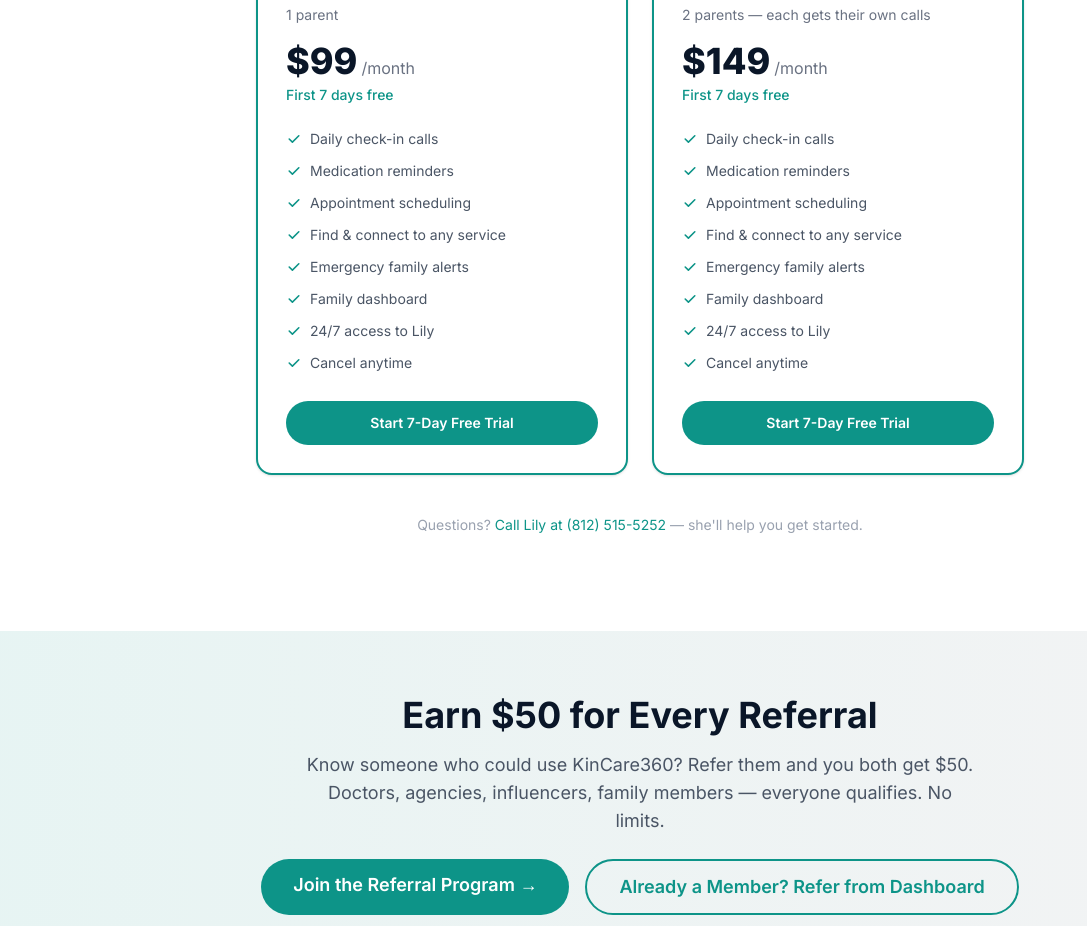
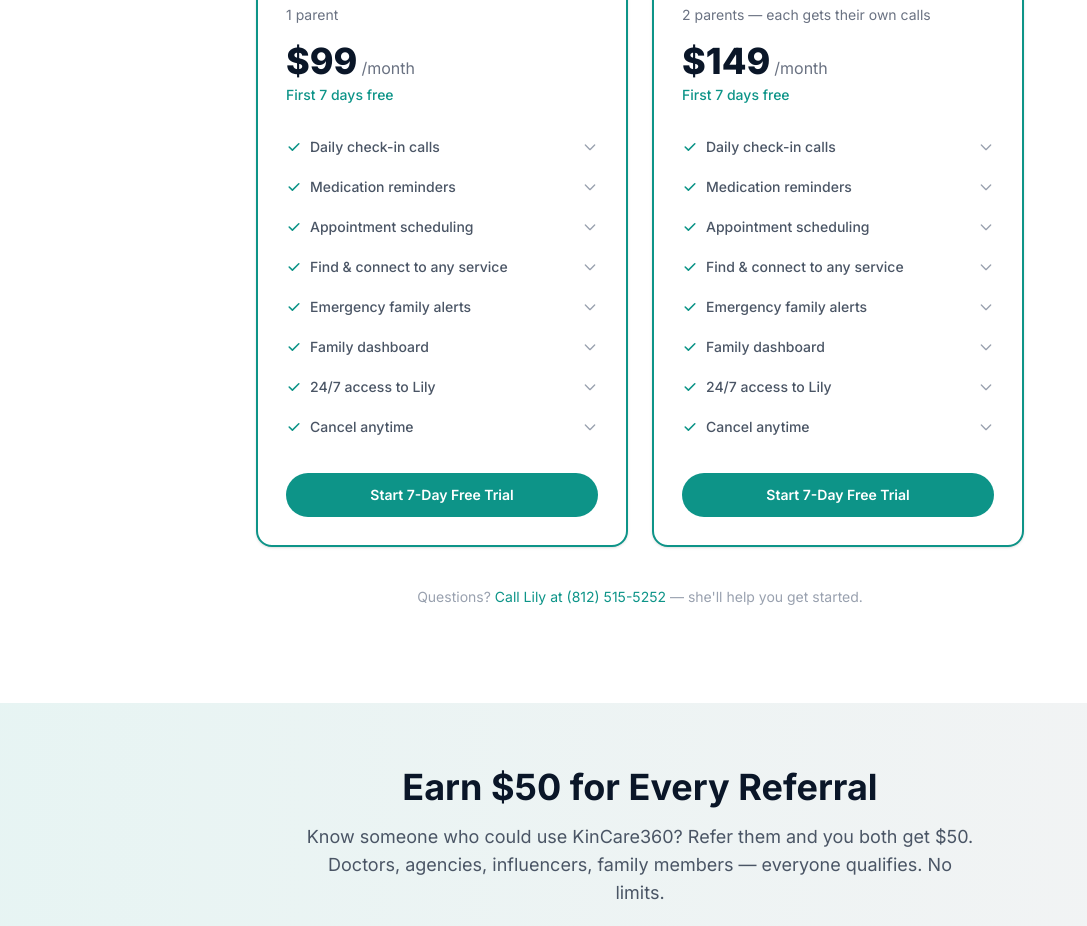
Before and after one commit to andreablule/kincare360, a Next.js app: page / in a window 1280 px wide. Shown: the part 3642-4568 px from the top of the page, without its empty margins (0-1087 px from the left). Built offline with nearby package versions, Linux system fonts and the light colour scheme.

Commit message:
feat: clickable service features in pricing cards with detailed explanations

```diff
--- a/src/components/Pricing.tsx
+++ b/src/components/Pricing.tsx
@@ -1,14 +1,40 @@
 "use client";
 
+import { useState } from "react";
+
 const features = [
-  "Daily check-in calls",
-  "Medication reminders",
-  "Appointment scheduling",
-  "Find & connect to any service",
-  "Emergency family alerts",
-  "Family dashboard",
-  "24/7 access to Lily",
-  "Cancel anytime",
+  {
+    name: "Daily check-in calls",
+    detail: "Every day, Lily calls your loved one at their preferred time. She asks how they're feeling, checks on their mood, and makes sure everything is okay. You get a summary after every call — so you always know how Mom or Dad is doing, even from miles away.",
+  },
+  {
+    name: "Medication reminders",
+    detail: "Lily calls at each scheduled medication time to remind your parent exactly which pills to take. Multiple reminders per day if needed. No more missed doses, no more guessing if they took their morning meds.",
+  },
+  {
+    name: "Appointment scheduling",
+    detail: "Lily helps coordinate and schedule medical appointments — from finding available times to confirming visits. She follows up before and after appointments to make sure nothing is missed.",
+  },
+  {
+    name: "Find & connect to any service",
+    detail: "Need a plumber? A pharmacy? A ride to the store? Your parent just tells Lily what they need. She searches, finds a local provider, and connects them directly by phone — no apps, no internet needed. Like having a personal assistant on call 24/7.",
+  },
+  {
+    name: "Emergency family alerts",
+    detail: "If Lily detects something concerning during a call — confusion, distress, a fall, or a missed check-in — your family is alerted instantly via text and email. Every second counts, and Lily makes sure you know right away.",
+  },
+  {
+    name: "Family dashboard",
+    detail: "A private online portal where you and your family can see daily call summaries, health trends, medication tracking, care notes, and more — all in real time. Invite unlimited family members so everyone stays in the loop.",
+  },
+  {
+    name: "24/7 access to Lily",
+    detail: "Your parent can call Lily anytime — day or night — at (812) 515-5252. Whether they need help, have a question, feel lonely, or just want to chat, Lily is always there. No hold times, no voicemail, no waiting.",
+  },
+  {
+    name: "Cancel anytime",
+    detail: "No contracts, no commitments, no cancellation fees. If KinCare360 isn't right for your family, cancel with one click from your dashboard. We believe you should stay because you love the service, not because you're locked in.",
+  },
 ];
 
 const plans = [
@@ -29,6 +55,12 @@ const plans = [
 ];
 
 export default function Pricing() {
+  const [expanded, setExpanded] = useState<string | null>(null);
+
+  function toggle(name: string) {
+    setExpanded(expanded === name ? null : name);
+  }
+
   return (
     <section id="pricing" className="bg-white py-16 md:py-24">
       <div className="max-w-4xl mx-auto px-4 sm:px-6 lg:px-8">
@@ -63,13 +95,29 @@ export default function Pricing() {
               </div>
               <p className="text-sm text-teal font-medium mt-1">First 7 days free</p>
 
-              <ul className="mt-6 space-y-3 flex-1">
+              <ul className="mt-6 space-y-1 flex-1">
                 {features.map((f) => (
-                  <li key={f} className="flex items-start gap-2 text-sm text-gray-600">
-                    <svg className="w-4 h-4 text-teal flex-shrink-0 mt-0.5" fill="currentColor" viewBox="0 0 20 20">
-                      <path fillRule="evenodd" d="M16.707 5.293a1 1 0 010 1.414l-8 8a1 1 0 01-1.414 0l-4-4a1 1 0 011.414-1.414L8 12.586l7.293-7.293a1 1 0 011.414 0z" clipRule="evenodd" />
-                    </svg>
-                    {f}
+                  <li key={f.name}>
+                    <button
+                      onClick={() => toggle(plan.key + f.name)}
+                      className="w-full flex items-start gap-2 text-sm text-gray-600 hover:text-navy transition-colors py-2 text-left group"
+                    >
+                      <svg className="w-4 h-4 text-teal flex-shrink-0 mt-0.5" fill="currentColor" viewBox="0 0 20 20">
+                        <path fillRule="evenodd" d="M16.707 5.293a1 1 0 010 1.414l-8 8a1 1 0 01-1.414 0l-4-4a1 1 0 011.414-1.414L8 12.586l7.293-7.293a1 1 0 011.414 0z" clipRule="evenodd" />
+                      </svg>
+                      <span className="flex-1 font-medium group-hover:text-navy">{f.name}</span>
+                      <svg
+                        className={`w-4 h-4 text-gray-400 flex-shrink-0 mt-0.5 transition-transform ${expanded === plan.key + f.name ? "rotate-180" : ""}`}
+                        fill="none" stroke="currentColor" strokeWidth="2" viewBox="0 0 24 24"
+                      >
+                        <path strokeLinecap="round" strokeLinejoin="round" d="M19 9l-7 7-7-7" />
+                      </svg>
+                    </button>
+                    {expanded === plan.key + f.name && (
+                      <div className="ml-6 mb-3 text-xs text-gray-500 leading-relaxed bg-gray-50 rounded-lg p-3 border border-gray-100">
+                        {f.detail}
+                      </div>
+                    )}
                   </li>
                 ))}
               </ul>
```
